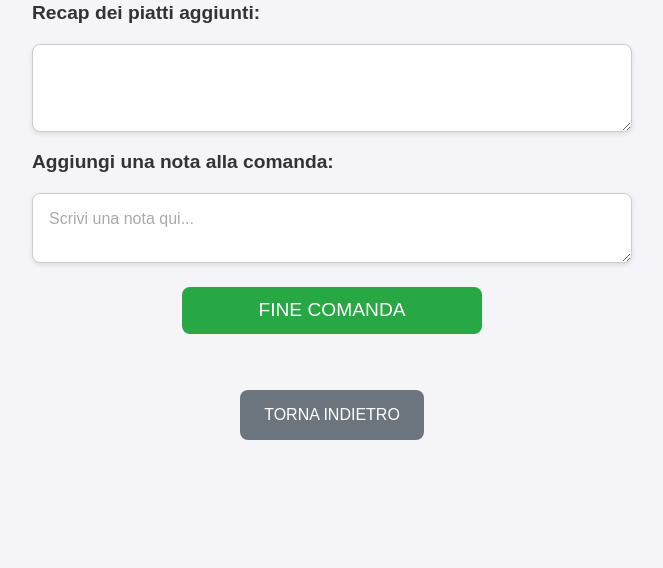
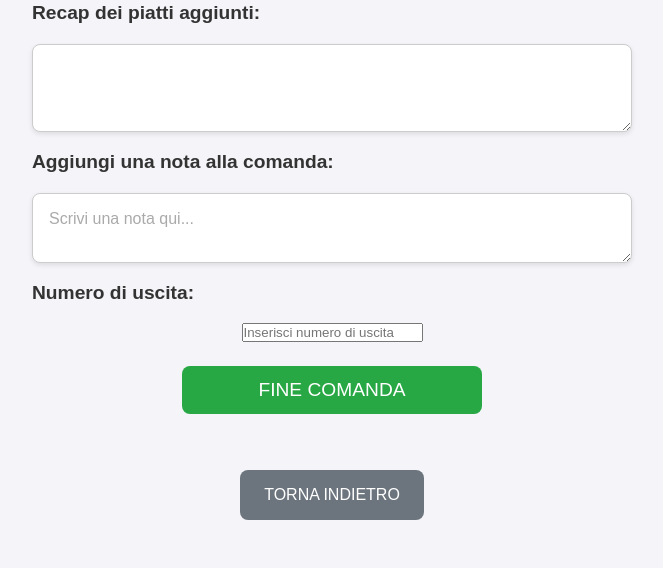
Before and after one commit to BattistellaMattia/Ristorante, a PHP site: page /aggiuntaComandeTipologia.php in a window 1280 px wide. Shown: the part 491-1059 px from the top of the page, without its empty margins (308-971 px from the left). Before the commit the page ends 931 px from the top, so only its background shows below. Run offline with PHP 8.4, Linux system fonts and the light colour scheme; the visitor is signed in with stand-in values (Sample User, id 1); data comes from the database, SQL or seed files in the repository.

```diff
--- a/addComanda.php
+++ b/addComanda.php
@@ -9,6 +9,7 @@ include "controlloLogin.php";
 //recupero i dati dal form di "aggiuntaComandeTipologia.php"
 $recap = isset($_POST['recap']) ? $_POST['recap'] : "";
 $nota = isset($_POST['nota']) ? $_POST['nota'] : "";
+$numero_uscita = isset($_POST['numero_uscita']) ? intval($_POST['numero_uscita']) : 1;
 
 
 //il recap è per esempio: "Ravioli cinesi al vapore - 2"
@@ -96,7 +97,7 @@ foreach($piatti as $piatto)
 
         //inserisco i dettagli nella tabella "dettaglio_comanda"
         $sqlInsertDettaglio = "INSERT INTO dettaglio_comanda (Nota, Stato, Costo, Prezzo, Quantita, Numero_Uscita, ID_Piatto, ID_Comanda)
-                               VALUES ('" . $conn->real_escape_string($nota) . "', 1, $costoTotale, $prezzoTotale, $quantita, 0, $idPiatto, $orderID)";
+                               VALUES ('" . $conn->real_escape_string($nota) . "', 1, $costoTotale, $prezzoTotale, $quantita, $numero_uscita, $idPiatto, $orderID)";
         if(!$conn->query($sqlInsertDettaglio))
         {
             die("Errore nell'inserimento del dettaglio della comanda: " . $conn->error);
--- a/aggiuntaComandeTipologia.php
+++ b/aggiuntaComandeTipologia.php
@@ -54,6 +54,9 @@ include "controlloLogin.php";
                 <label for = "nota">Aggiungi una nota alla comanda:</label>
                 <textarea id = "nota" name = "nota" rows = "2" cols = "50" placeholder = "Scrivi una nota qui..."></textarea>
 
+                <label for="numero_uscita">Numero di uscita:</label>
+                <input type="number" id="numero_uscita" name="numero_uscita" min="1" placeholder="Inserisci numero di uscita" required>
+
                 <a href = "addComanda.php">
                 <button type = "submit" class = "pulsanteFineComanda"> FINE COMANDA </button>
                 </a>
```
